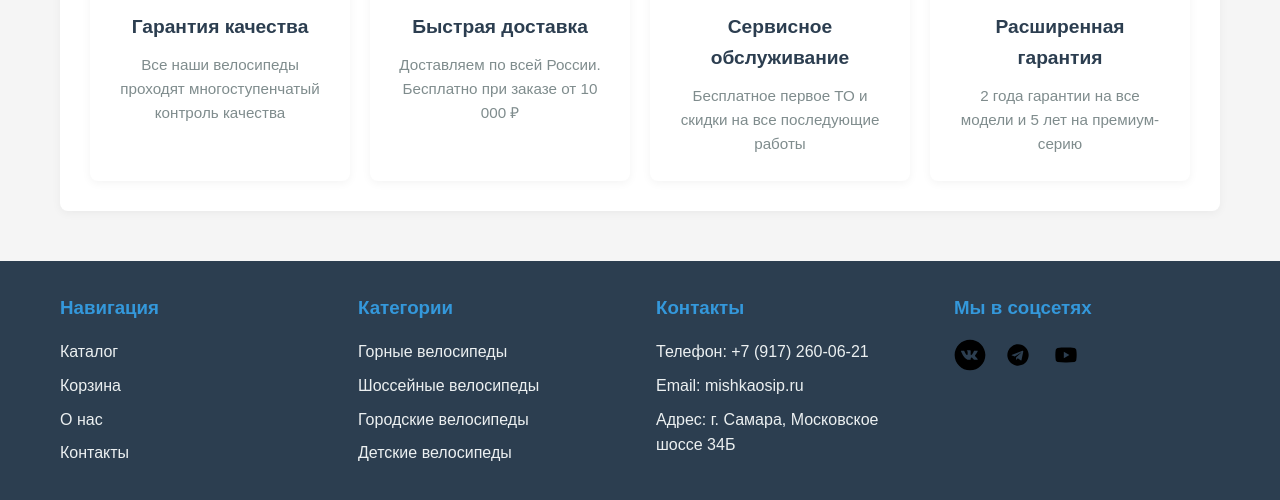
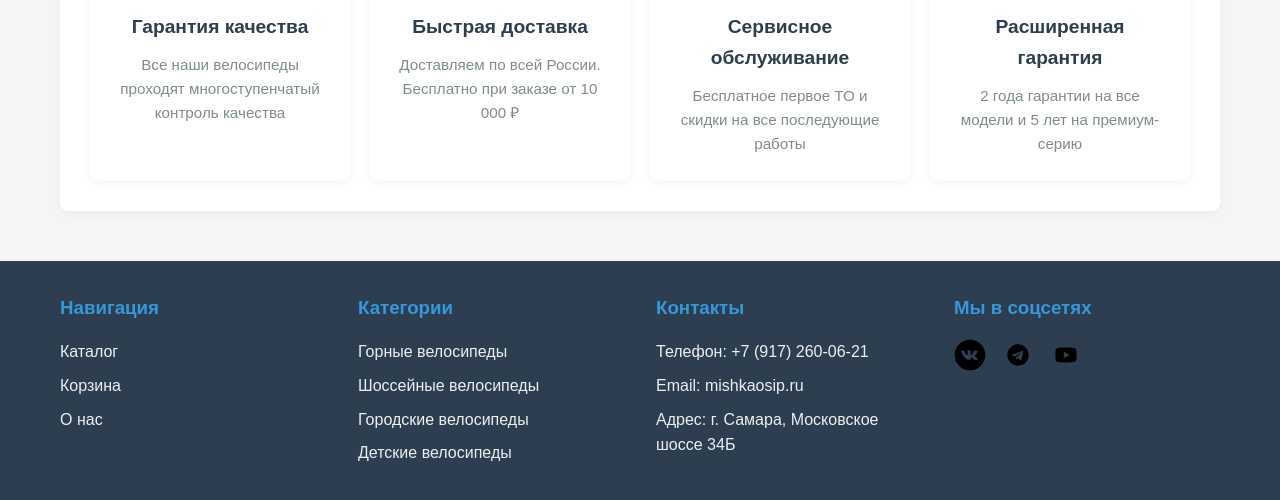
Before and after one commit to algorithm-ssau/Team1_6302, a website: page index.html in a window 1280 px wide. Shown: the part 1482-1982 px from the top of the page. Drawn offline with Linux system fonts and the light colour scheme.

Commit message:
удаление еще одной ненужной ссылки

```diff
--- a/index.html
+++ b/index.html
@@ -112,7 +112,6 @@
                     <li><a href="catalog.html">Каталог</a></li>
                     <li><a href="cart.html">Корзина</a></li>
                     <li><a href="about.html">О нас</a></li>
-                    <li><a href="">Контакты</a></li>
                 </ul>
             </div>
             <div class="footer_section">
```
